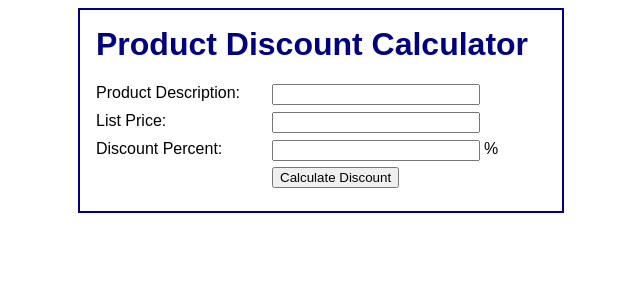
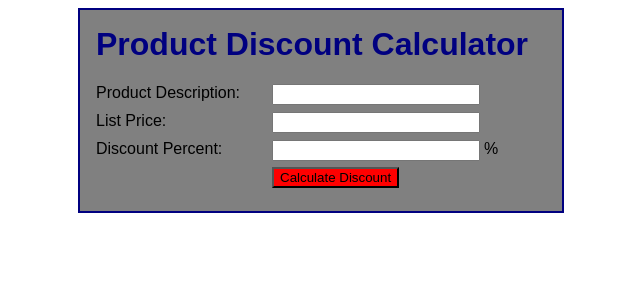
Before and after one commit to VincentCinque/Info152, a PHP site: page / in a window 1280 px wide. Shown: the top 300 px of the page, without its empty margins (319-959 px from the left). Run offline with PHP 8.4, Linux system fonts and the light colour scheme.

Commit message:
added scss

```diff
--- a/main.css
+++ b/main.css
@@ -5,7 +5,7 @@ main {
     width: 450px;
     margin: 0 auto;
     padding: 1em;
-    background: white;
+    background: gray;
     border: 2px solid navy;
 }
 h1 {
@@ -29,6 +29,8 @@ label {
 #buttons input {
     float: left;
     margin-bottom: .5em;
+    background-color: red;
+
 }
 br {
     clear: left;
```
Also changed, not shown: 1 other file.
